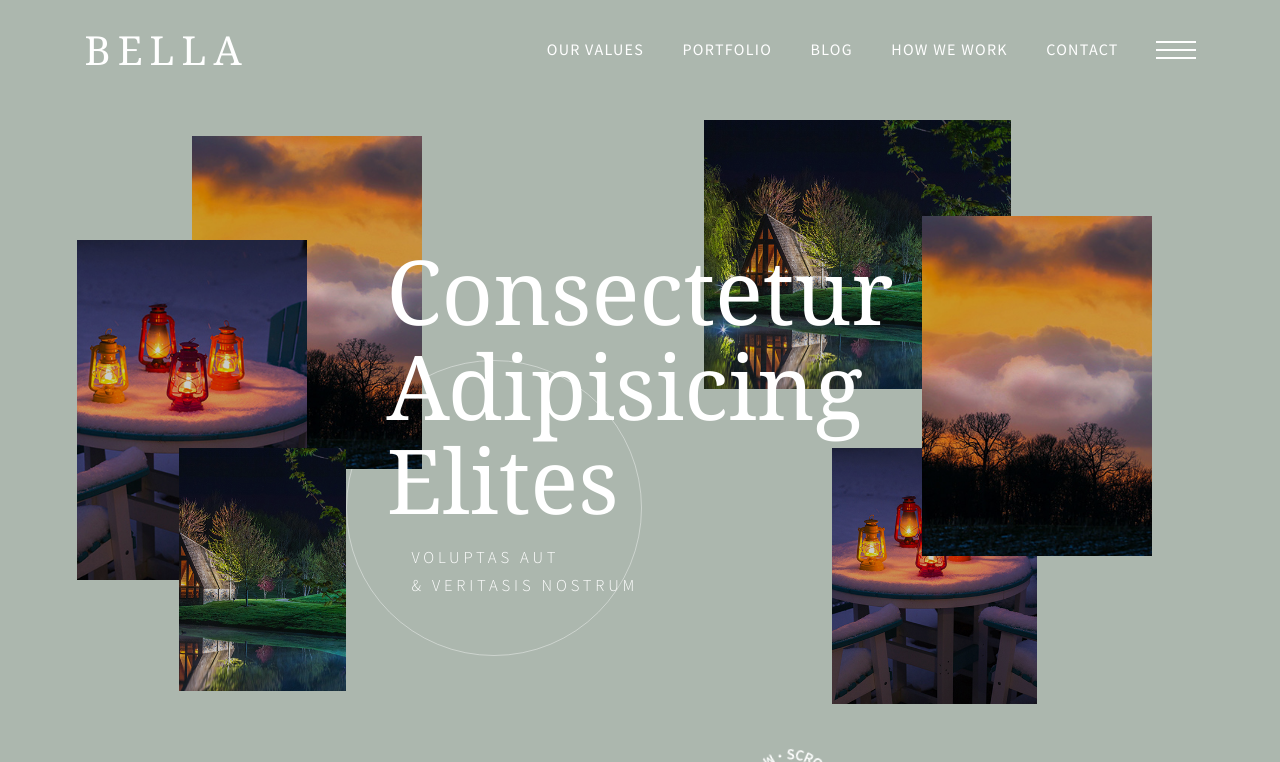
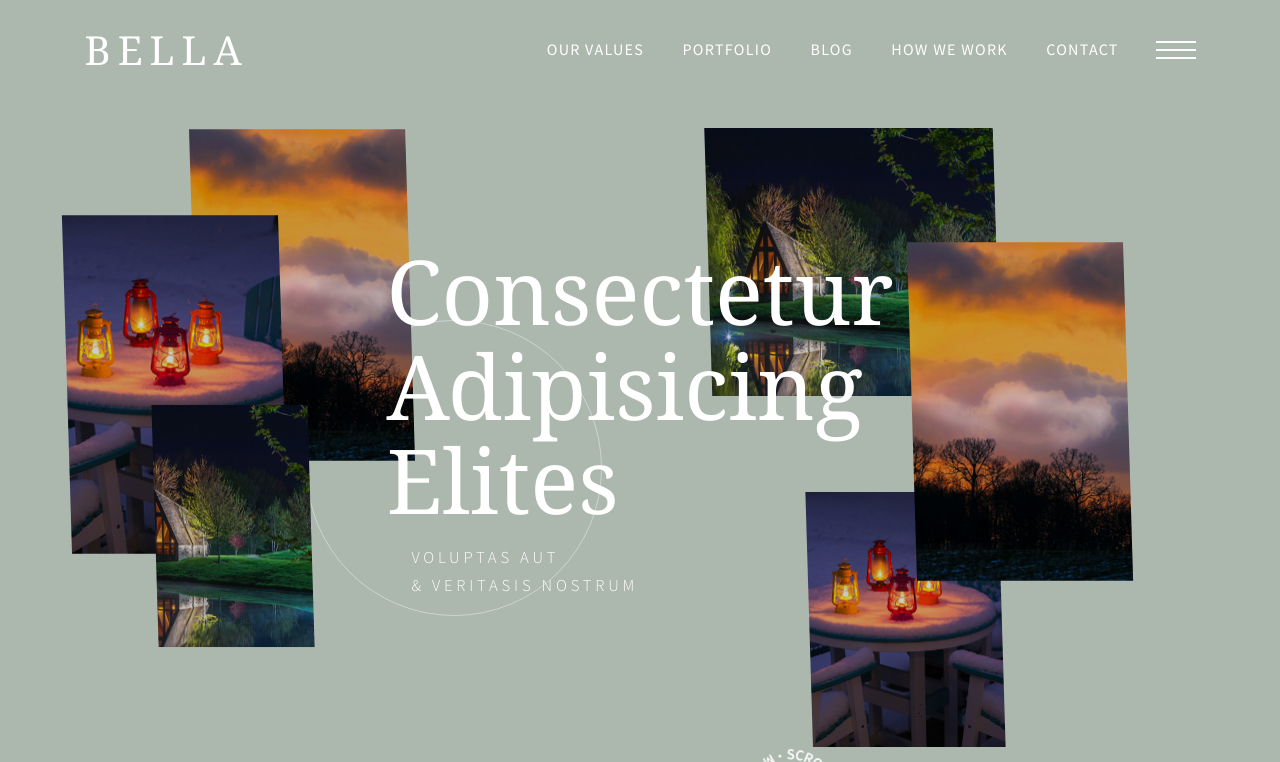
Before and after one commit to madebyalex/course-greensock-bella, a plain HTML site: page index.html in a window 1280 px wide. Both pictures are taken after a click on the button 1175 px from the left and 50 px from the top of the page. Shown: the top 762 px of the page. Drawn offline with nearby package versions, Linux system fonts and the light colour scheme; some packages are replaced by stand-ins of ours; a script that the page names is missing.

Commit message:
Add parallax animation for the Hero section

```diff
--- a/css/app.css
+++ b/css/app.css
@@ -5,13 +5,13 @@
   --burger-width: 40px;
   --font-headings: Georgia, serif;
 
-  --bcg-green: #ACB7AE;
+  --bcg-green: #acb7ae;
   --bcg-lightgreen: #a6b3b3;
   --bcg-lightbrown: #b0a7a4;
   --bcg-lightblue: #a3abb1;
 
-  --bcg-loaderblue: #758A94;
-  --bcg-loaderbluedark: #566C76;
+  --bcg-loaderblue: #758a94;
+  --bcg-loaderbluedark: #566c76;
 
   --loader-width: 27.36vw;
   --loader-height: 50vh;
@@ -36,6 +36,7 @@ body {
   display: flex;
   align-items: center;
   z-index: 3;
+  pointer-events: none;
 }
 .logo__img {
   width: 55px;
@@ -137,7 +138,7 @@ body {
 
 /* Reveal logo and move buger when the user scrolls */
 .has-scrolled .burger {
-  transform: translateX(100%)
+  transform: translateX(100%);
 }
 .has-scrolled .logo__img {
   opacity: 1;
@@ -145,7 +146,6 @@ body {
 .has-scrolled .logo__text {
   opacity: 0;
 }
-
 
 /* =Header */
 header {
@@ -155,7 +155,7 @@ header {
   align-items: center;
   position: relative;
   flex-direction: column;
-  perspective: 1000px;
+  perspective: 2000px;
   z-index: 2;
 }
 header h1 {
@@ -200,6 +200,7 @@ header h1 span {
   left: 58%;
   background: url('../img/img_logo.svg') no-repeat center;
   background-size: 50% 50%;
+  pointer-events: none;
 }
 .cta__circle--logo {
   width: 7.7vw;
@@ -212,8 +213,12 @@ header h1 span {
   left: 0;
 }
 @keyframes rotation {
-  0%   {  transform:  rotate(0deg); }
-  100% {  transform:  rotate(360deg) ; }
+  0% {
+    transform: rotate(0deg);
+  }
+  100% {
+    transform: rotate(360deg);
+  }
 }
 
 /* =Header Gallery (random image proportion)
@@ -259,7 +264,7 @@ header h1 span {
   position: absolute;
   object-fit: cover;
   object-position: 50% 50%;
-  opacity: 0.8
+  opacity: 0.8;
 }
 .hg__left .hg__image:nth-child(1) {
   top: 17vh;
@@ -336,7 +341,7 @@ header h1 span {
 .rg__text--copy,
 .stage__text p {
   font-weight: 300;
-  letter-spacing: .03vw;
+  letter-spacing: 0.03vw;
 }
 /* .rg__column.left {background-color:var(--bcg-lightgreen)}
 .rg__column.center {background-color: var(--bcg-lightbrown)}
@@ -351,7 +356,7 @@ header h1 span {
   height: 20vh;
   transform: translateY(-50%);
   background-color: var(--text-color);
-  opacity: 0.4
+  opacity: 0.4;
 }
 .rg__image {
   width: 100%;
@@ -382,7 +387,8 @@ header h1 span {
 }
 
 /* =Loader */
-.loader, .loader__content {
+.loader,
+.loader__content {
   min-height: 100vh;
   position: fixed;
   flex-direction: column;
@@ -452,7 +458,6 @@ header h1 span {
   position: absolute;
 }
 
-
 /* =Main */
 main {
   z-index: 1;
@@ -504,7 +509,7 @@ section {
   z-index: 1;
 }
 .portfolio__image--l,
-.portfolio__image--s  {
+.portfolio__image--s {
   pointer-events: none; /* important to be able to hover over links under the image */
   position: absolute;
   width: 28vw;
@@ -544,8 +549,8 @@ section {
 .blog {
   color: var(--text-color);
 }
-.blog  .chapter,
-.contact  .chapter {
+.blog .chapter,
+.contact .chapter {
   top: inherit;
   left: inherit;
   position: relative;
@@ -570,7 +575,9 @@ section {
   position: absolute;
   left: calc(50vw + var(--h-gutter));
   right: calc(var(--h-gutter) * 4);
-  top: calc(50% + (var(--v-spacing) / 2)); /* 50% not 50vh becasue blog is not 100vh */
+  top: calc(
+    50% + (var(--v-spacing) / 2)
+  ); /* 50% not 50vh becasue blog is not 100vh */
   transform: translateY(-50%);
 }
 .blog__text h3 {
@@ -595,14 +602,18 @@ section {
 
 /* =How we work */
 .how-we-work .chapter {
-  top: calc(var(--v-spacing)*2);
+  top: calc(var(--v-spacing) * 2);
 }
 .fixed-nav {
   position: absolute;
-  top: calc(var(--v-spacing)*3);
+  top: calc(var(--v-spacing) * 3);
   left: var(--h-gutter);
 }
-.fixed-nav ul {list-style: none; margin: 0; padding: 0}
+.fixed-nav ul {
+  list-style: none;
+  margin: 0;
+  padding: 0;
+}
 .fixed-nav li {
   overflow: hidden;
 }
@@ -679,14 +690,10 @@ section {
  ========================================================================== */
 
 @media only screen and (min-width: 480px) {
-
 }
 
 @media only screen and (min-width: 768px) {
-
-
 }
 
 @media only screen and (min-width: 1140px) {
-
 }
--- a/js/main.js
+++ b/js/main.js
@@ -42,12 +42,60 @@ function initNavigation() {
     },
     onEnter: ({ direction }) => navAnimation(direction),
     onLeaveBack: ({ direction }) => navAnimation(direction),
-    markers: true,
+    // markers: true,
+  });
+}
+
+function initHeaderTilt() {
+  document.querySelector('header').addEventListener('mousemove', moveImages);
+}
+
+function moveImages(e) {
+  const { offsetX, offsetY, target } = e;
+  const { clientWidth, clientHeight } = target;
+  // console.log(offsetX, offsetY, clientWidth, clientHeight);
+
+  const xPos = offsetX / clientWidth - 0.5;
+  const yPos = offsetY / clientHeight - 0.5;
+
+  const leftImages = gsap.utils.toArray('.hg__left .hg__image');
+  const rightImages = gsap.utils.toArray('.hg__right .hg__image');
+
+  const modifier = (index) => index * 1.2 + 0.5;
+
+  // Move left images
+  leftImages.forEach((image, index) => {
+    gsap.to(image, {
+      duration: 1.2,
+      x: xPos * 20 * modifier(index),
+      y: yPos * 30 * modifier(index),
+      rotationY: xPos * 40,
+      rotationX: yPos * 10,
+    });
+  });
+
+  // Move right images
+  rightImages.forEach((image, index) => {
+    gsap.to(image, {
+      duration: 1.2,
+      x: xPos * 20 * modifier(index),
+      y: -yPos * 30 * modifier(index),
+      rotationY: xPos * 40,
+      rotationX: yPos * 10,
+    });
+  });
+
+  gsap.to('.decor__circle', {
+    duration: 1.7,
+    x: 80 * xPos,
+    y: 80 * yPos,
+    ease: 'Power4.out',
   });
 }
 
 function init() {
   initNavigation();
+  initHeaderTilt();
 }
 
 window.addEventListener('load', function () {
```
